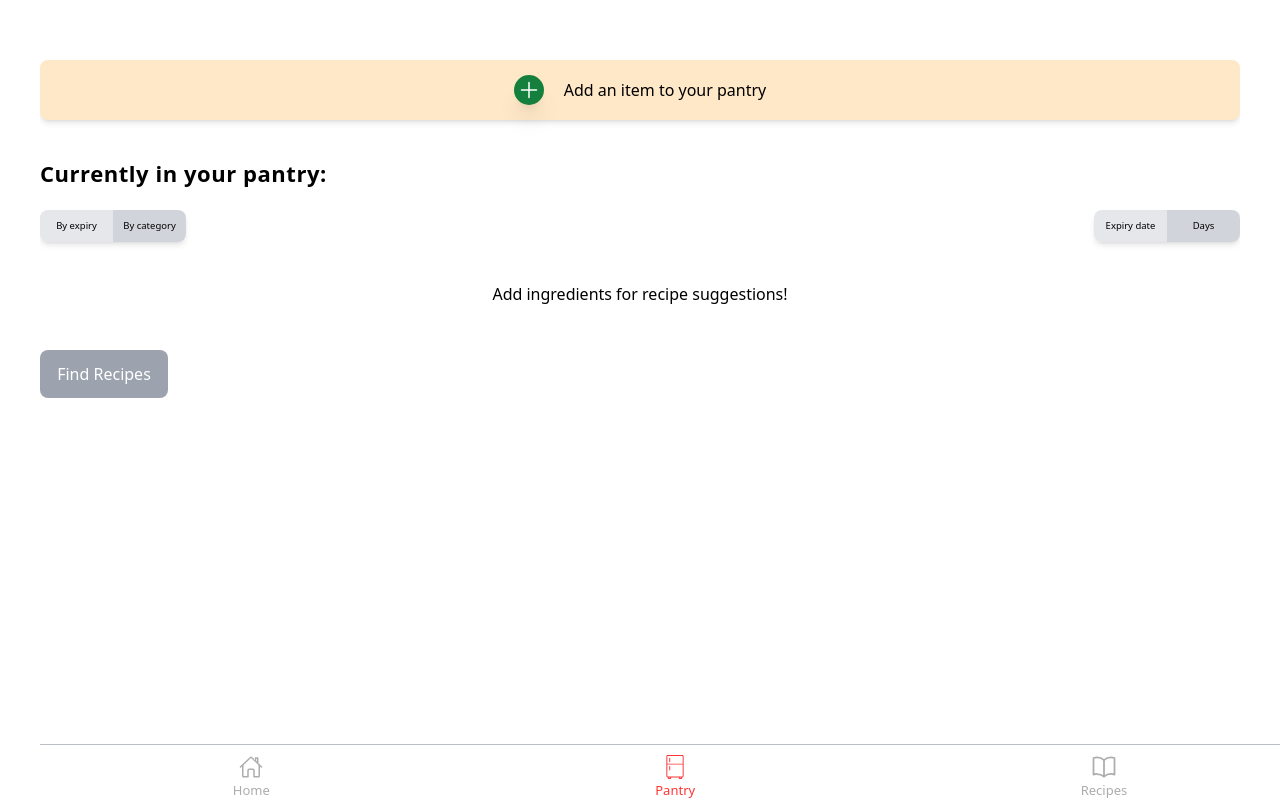
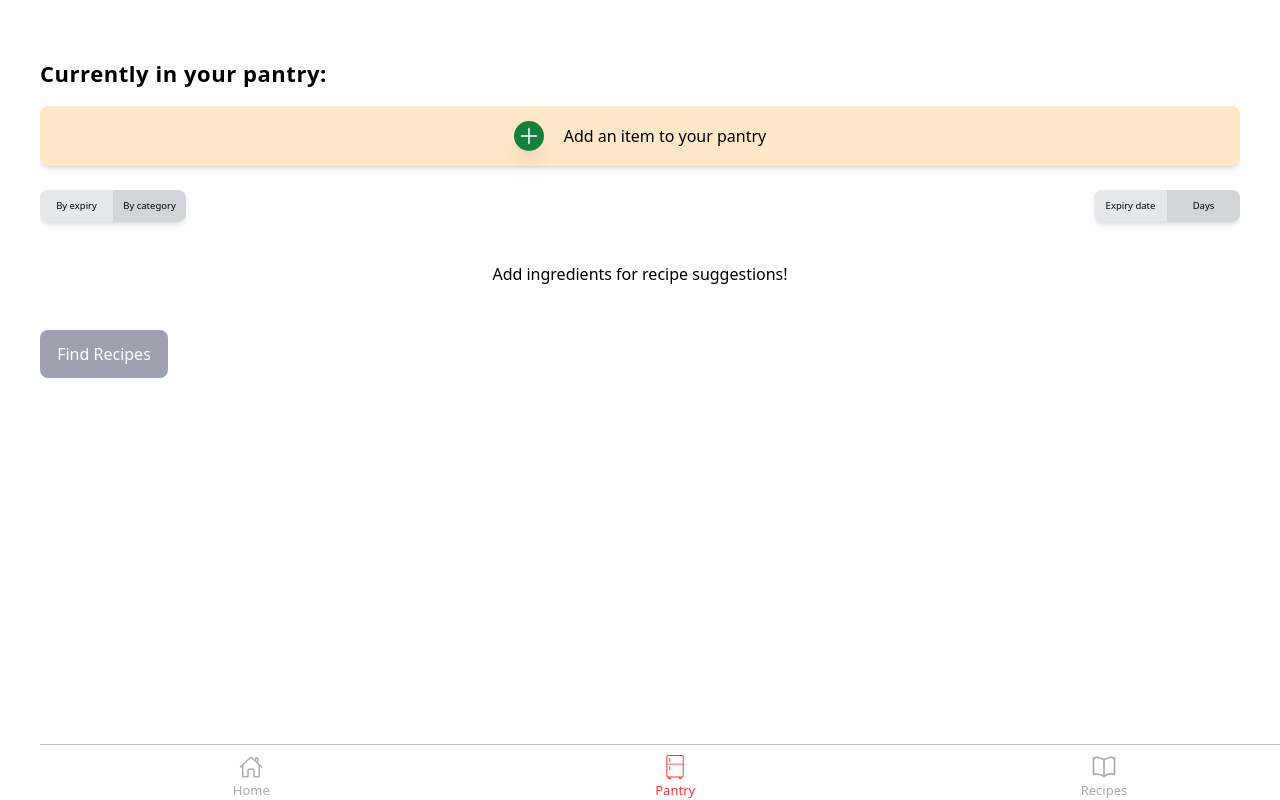
Before and after one commit to tangboxuan/drp-23, a React (Vite) app: page /Pantry in a window 1280 px wide. Built offline with nearby package versions, Linux system fonts and the light colour scheme; no server answers.

Commit message:
Rearranged pantry title

```diff
--- a/src/components/fridge/AddIngredient.tsx
+++ b/src/components/fridge/AddIngredient.tsx
@@ -208,7 +208,14 @@ const styles = {
   rowitem: ["m-1"],
   rowitem2: ["m-1", "w-30"],
   rowitem3: ["m-1", "w-40"],
-  text: ["items-center", "justify-center", "ml-6", "flex", "text-md"],
+  text: [
+    "items-center",
+    "justify-center",
+    "ml-6",
+    "flex",
+    "text-md",
+    "font-medium",
+  ],
   greenCircle: [
     "rounded-full",
     "flex",
--- a/src/components/fridge/Fridge.tsx
+++ b/src/components/fridge/Fridge.tsx
@@ -13,10 +13,12 @@ interface Props {
 function Fridge({ ingredients, refreshIngredients }: Props) {
   useEffect(() => {
     document.title = "Fridge";
-   });
+  });
   return (
     <div className={getStyle(styles, "container")}>
       <div className={getStyle(styles, "body")}>
+        <h1 className={getStyle(styles, "title")}>Currently in your pantry:</h1>
+
         <div className={getStyle(styles, "addWrapper")}>
           <AddIngredient refresh={refreshIngredients} />
         </div>
@@ -44,7 +46,8 @@ const styles = {
     "mt-5",
   ],
   body: ["overflow-y-scroll", "max-h-screen", "pb-20"],
-  addWrapper: ["flex", "w-full", "justify-center", "items-center"],
+  addWrapper: ["flex", "w-full", "justify-center", "items-center", "mt-5"],
+  title: ["text-[22px]", "font-bold", "tracking-wide"],
 };
 
 export default Fridge;
--- a/src/components/fridge/FridgeContents.tsx
+++ b/src/components/fridge/FridgeContents.tsx
@@ -133,7 +133,6 @@ function FridgeContents({ ingredients, refresh }: Props) {
 
   return (
     <div>
-      <h1 className={getStyle(styles, "title")}>Currently in your pantry:</h1>
       <div className={getStyle(styles, "toggleCtn")}>
         <ViewSwitch change={setCategoryView} />
         <DateSwitch change={setDayView} />
@@ -156,10 +155,15 @@ function FridgeContents({ ingredients, refresh }: Props) {
 }
 
 const styles = {
-  table: ["border-separate", "border-spacing-y-3", "table-auto", "mt-4", "w-full"],
+  table: [
+    "border-separate",
+    "border-spacing-y-3",
+    "table-auto",
+    "mt-4",
+    "w-full",
+  ],
   text: ["text-sm", "mb-3"],
   toggleCtn: ["flex", "items-center", "mt-6", "justify-between"],
-  title: ["text-[22px]", "font-bold", "tracking-wide", "mt-10"],
   recipeActive: [
     "flex",
     "justify-center",
```
